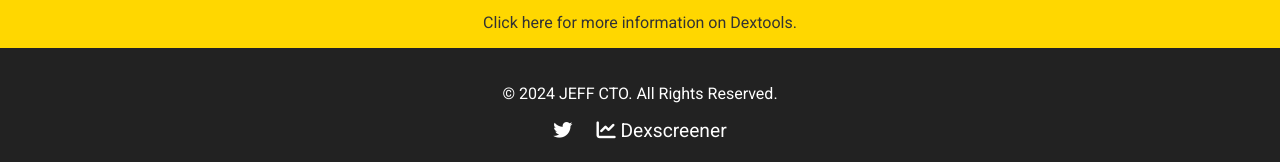
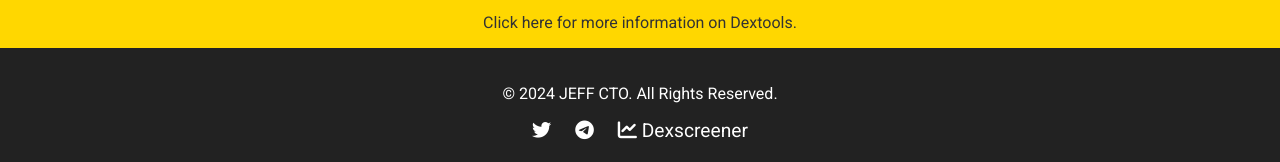
Before and after one commit to EdTech20/JEFF-CTO, a plain HTML site: page index.html in a window 1280 px wide. Shown: the part 3991-4153 px from the top of the page. Drawn offline with nearby package versions, Linux system fonts and the light colour scheme.

Commit message:
Update index.html

```diff
--- a/index.html
+++ b/index.html
@@ -195,6 +195,7 @@
     <p>© 2024 JEFF CTO. All Rights Reserved.</p>
     <div class="footer-icons">
         <a href="https://x.com/Internjeffcto?t=vcN_7aapGs_fJhO4_1J73Q&s=09" target="_blank"><i class="fab fa-twitter"></i></a>
+      <a href="https://t.me/internjeffct0" target="_blank"><i class="fab fa-telegram"></i></a> <!-- Telegram icon -->
         <a href="https://www.dextools.io/app/en/solana/pair-explorer/58Y7wbbLvyzApAkZzXKWGdoUgTVMfmrtgHDqqTyHXKu6?t=1731717996196" target="_blank"><i class="fas fa-chart-line"></i> Dexscreener</a>
     </div>
   </footer>
```
